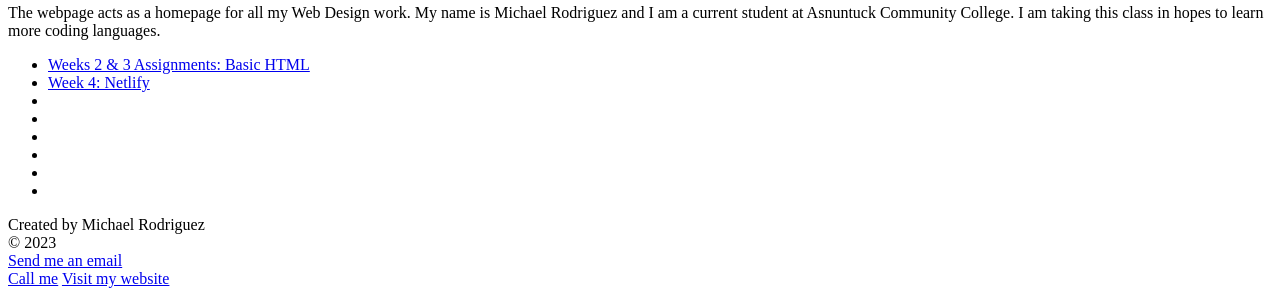
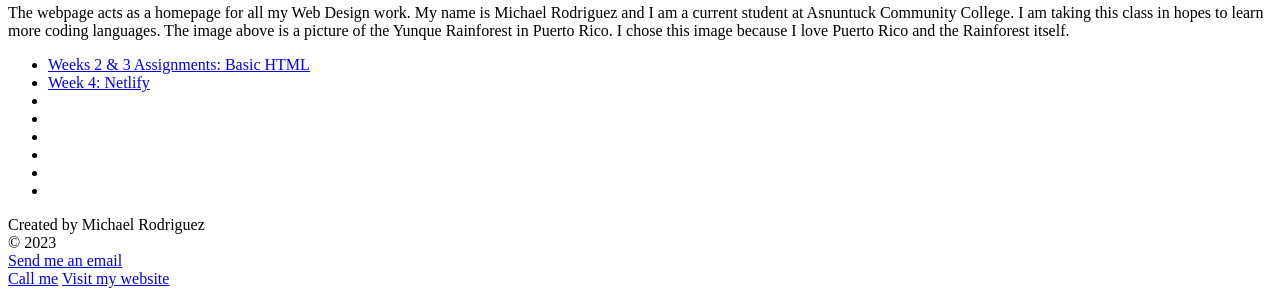
Before and after one commit to mrodri029/mrodri029.github.io, a plain HTML site: page index.html in a window 1280 px wide. Shown: the part 522-826 px from the top of the page. Drawn offline with Linux system fonts and the light colour scheme.

Commit message:
added more

```diff
--- a/index.html
+++ b/index.html
@@ -21,7 +21,7 @@
 
     <img src="/mrodri029.github.io/img/yunque-512.jpg" alt="Puerto Rico Yunque Rain Forest">
 
-    <p>The webpage acts as a homepage for all my Web Design work. My name is Michael Rodriguez and I am a current student at Asnuntuck Community College. I am taking this class in hopes to learn more coding languages.</p>
+    <p>The webpage acts as a homepage for all my Web Design work. My name is Michael Rodriguez and I am a current student at Asnuntuck Community College. I am taking this class in hopes to learn more coding languages. The image above is a picture of the Yunque Rainforest in Puerto Rico. I chose this image because I love Puerto Rico and the Rainforest itself.</p>
 
     <section class="assignments">
         <ul>
```
